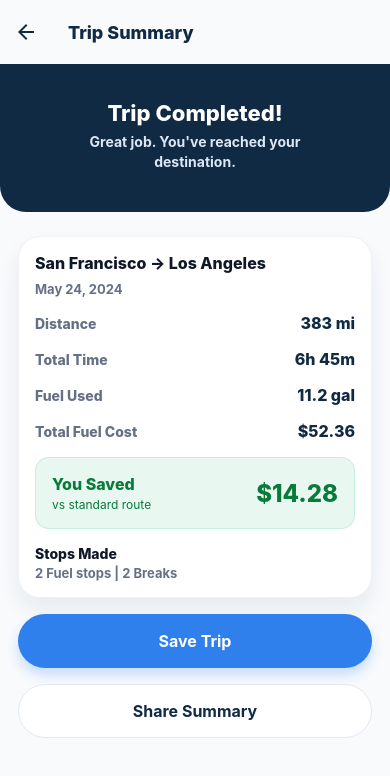
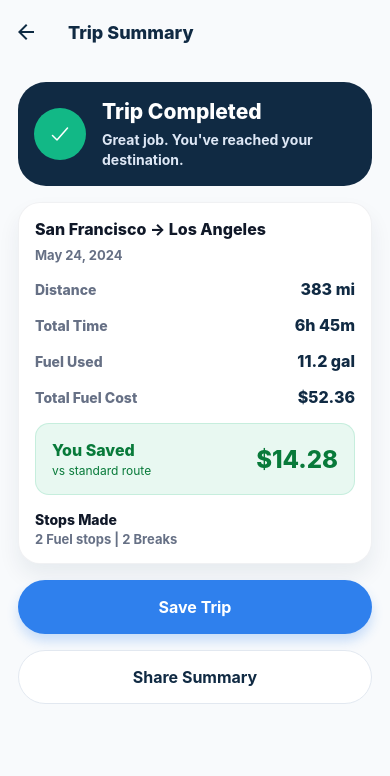
Before and after one commit to saikittu332/waylo-app, a React Native app: screen /TripSummary in a window 390 px wide. Shown: the top 776 px of the page. Built offline with nearby package versions, Linux system fonts and the light colour scheme.

Commit message:
Align trip summary completion card

```diff
--- a/src/screens/TripSummaryScreen.js
+++ b/src/screens/TripSummaryScreen.js
@@ -1,6 +1,7 @@
 import React from "react";
 import { ScrollView, StyleSheet, Text, View } from "react-native";
 import { SafeAreaView } from "react-native-safe-area-context";
+import { Ionicons } from "@expo/vector-icons";
 import PremiumCard from "../components/PremiumCard";
 import PrimaryButton from "../components/PrimaryButton";
 import { colors, radii, screen, spacing, typography } from "../constants/theme";
@@ -15,11 +16,16 @@ export default function TripSummaryScreen({ navigation, route }) {
 
   return (
     <SafeAreaView style={styles.safe}>
-      <View style={styles.header}>
-        <Text style={styles.completed}>Trip Completed!</Text>
-        <Text style={styles.message}>Great job. You've reached your destination.</Text>
-      </View>
       <ScrollView contentContainerStyle={styles.container} showsVerticalScrollIndicator={false}>
+        <View style={styles.header}>
+          <View style={styles.completeIcon}>
+            <Ionicons color={colors.surface} name="checkmark" size={24} />
+          </View>
+          <View style={styles.headerCopy}>
+            <Text style={styles.completed}>Trip Completed</Text>
+            <Text style={styles.message}>Great job. You've reached your destination.</Text>
+          </View>
+        </View>
         <PremiumCard style={styles.summaryCard}>
           <Text style={styles.routeTitle}>San Francisco -> {routeSummary?.to?.replace(", CA", "") || "Los Angeles"}</Text>
           <Text style={styles.date}>May 24, 2024</Text>
@@ -66,14 +72,26 @@ const styles = StyleSheet.create({
   header: {
     alignItems: "center",
     backgroundColor: colors.navy,
-    borderBottomLeftRadius: 26,
-    borderBottomRightRadius: 26,
-    minHeight: 148,
-    paddingTop: 36
+    borderRadius: radii.xl,
+    flexDirection: "row",
+    gap: spacing.md,
+    minHeight: 104,
+    padding: spacing.md
+  },
+  completeIcon: {
+    alignItems: "center",
+    backgroundColor: colors.green,
+    borderRadius: radii.pill,
+    height: 52,
+    justifyContent: "center",
+    width: 52
+  },
+  headerCopy: {
+    flex: 1
   },
   completed: {
     color: colors.surface,
-    fontSize: 22,
+    fontSize: 21,
     fontWeight: "800"
   },
   message: {
@@ -82,15 +100,13 @@ const styles = StyleSheet.create({
     fontWeight: "700",
     lineHeight: 20,
     marginTop: spacing.xs,
-    textAlign: "center",
-    width: 260
+    maxWidth: 260
   },
   container: {
     alignSelf: "center",
     gap: spacing.md,
     maxWidth: screen.maxWidth,
     padding: screen.padding,
-    paddingTop: spacing.lg,
     paddingBottom: spacing.xl * 2,
     width: "100%"
   },
```
